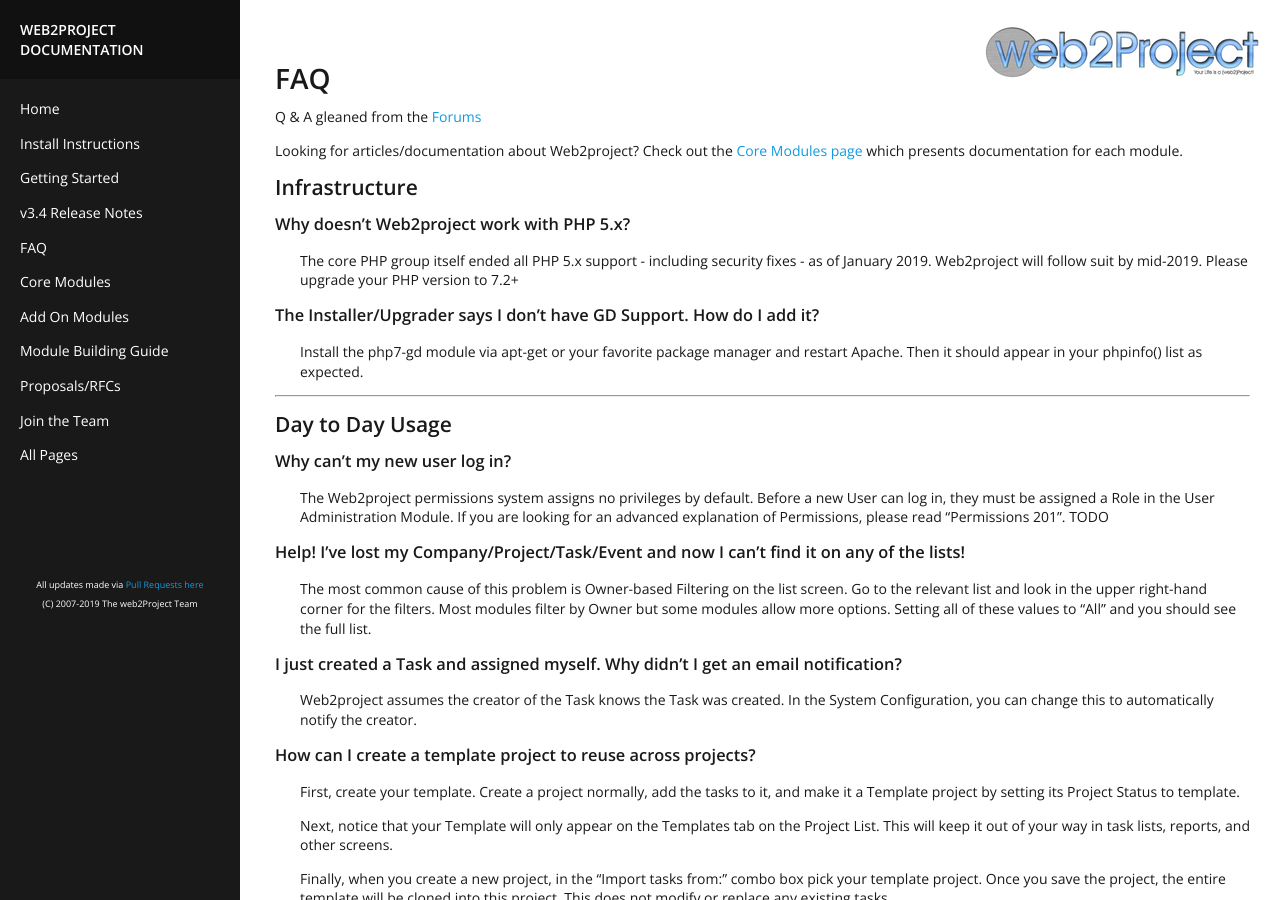
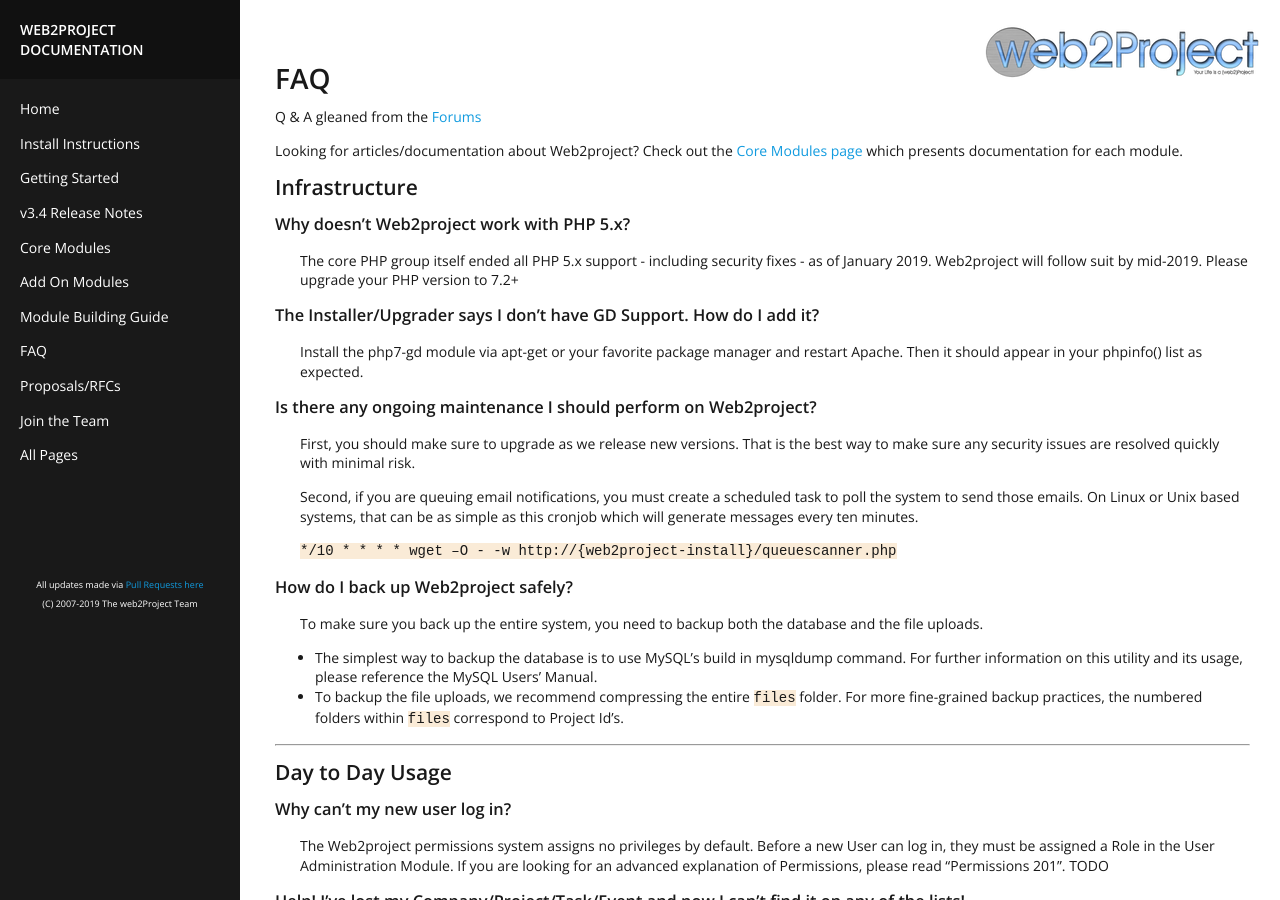
Before and after one commit to web2project/web2project.github.io, a Jekyll site: the page built from _docs/faq.md, in a window 1280 px wide and 900 px high. Built offline with Jekyll 4.4.1, drawn with Linux system fonts in a browser that asks for light colours.

Commit message:
added to the FAQ

```diff
--- a/_docs/faq.md
+++ b/_docs/faq.md
@@ -16,6 +16,21 @@ The core PHP group itself ended all PHP 5.x support - including security fixes -
 ###  The Installer/Upgrader says I don't have GD Support. How do I add it?
 
 Install the php7-gd module via apt-get or your favorite package manager and restart Apache. Then it should appear in your phpinfo() list as expected.
+
+### Is there any ongoing maintenance I should perform on Web2project?
+
+First, you should make sure to upgrade as we release new versions. That is the best way to make sure any security issues are resolved quickly with minimal risk.
+
+Second, if you are queuing email notifications, you must create a scheduled task to poll the system to send those emails. On Linux or Unix based systems, that can be as simple as this cronjob which will generate messages every ten minutes.
+
+`*/10	* * * *	wget –O - -w http://{web2project-install}/queuescanner.php`
+
+### How do I back up Web2project safely?
+
+To make sure you back up the entire system, you need to backup both the database and the file uploads.
+
+* The simplest way to backup the database is to use MySQL's build in mysqldump command. For further information on this utility and its usage, please reference the MySQL Users’ Manual.
+* To backup the file uploads, we recommend compressing the entire `files` folder. For more fine-grained backup practices, the numbered folders within `files` correspond to Project Id's.
 
 <hr />
 
--- a/_includes/nav.html
+++ b/_includes/nav.html
@@ -5,10 +5,10 @@
     <li><a href="/docs/installation.html">Install Instructions</a></li>
     <li><a href="/docs/getting-started.html">Getting Started</a></li>
     <li><a href="/release-notes/3.4.html">v3.4 Release Notes</a></li>
-    <li><a href="/docs/faq.html">FAQ</a></li>
     <li><a href="/modules/core.html">Core Modules</a></li>
     <li><a href="/modules/add-on.html">Add On Modules</a></li>
     <li><a href="/docs/module-building-guide.html">Module Building Guide</a></li>
+    <li><a href="/docs/faq.html">FAQ</a></li>
     <li><a href="/all/proposals.html">Proposals/RFCs</a></li>
     <li><a href="/docs/join-the-team.html">Join the Team</a></li>
     <li><a href="/all/pages.html">All Pages</a></li>
```
